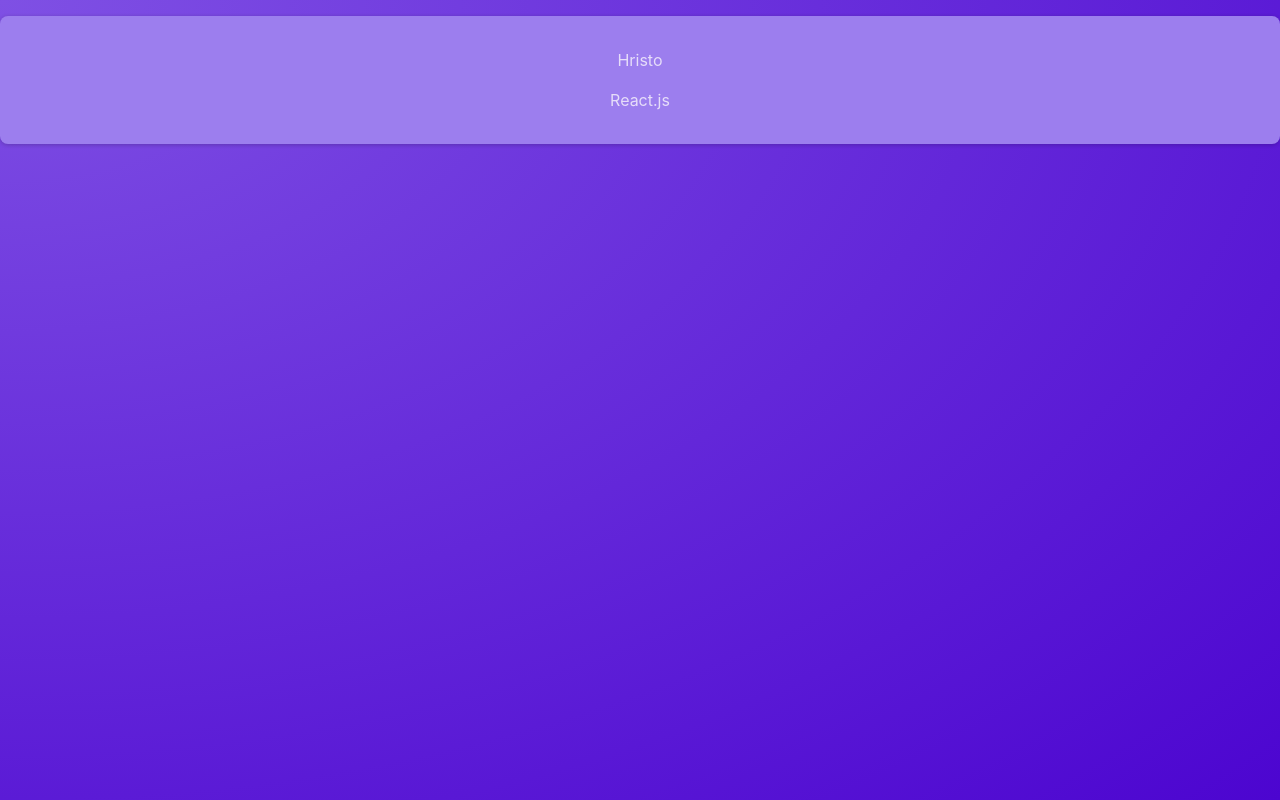
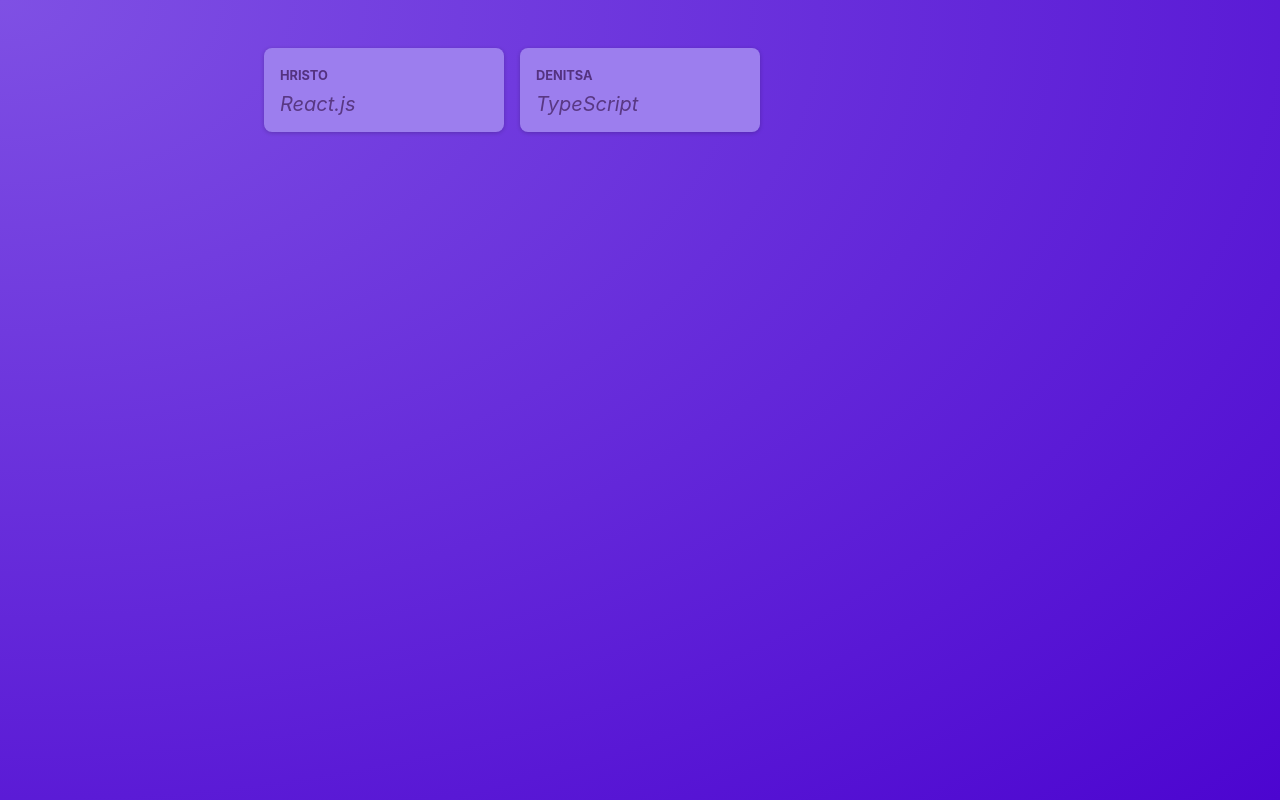
Before and after one commit to HrsHristov/poster-app, a React (Vite) app: page / in a window 1280 px wide. Built offline with nearby package versions, Linux system fonts and the light colour scheme.

Commit message:
Add PostsList Components

```diff
--- a/src/App.jsx
+++ b/src/App.jsx
@@ -1,9 +1,9 @@
-import Post from "./components/Post";
+import PostsList from "./components/PostsList";
 
 function App() {
     return (
         <main>
-            <Post author="Hristo" body="React.js" />
+            <PostsList />
         </main>
     );
 }
--- a/src/components/Post.jsx
+++ b/src/components/Post.jsx
@@ -2,10 +2,10 @@
 
 const Post = ({ author, body }) => {
     return (
-        <div className={classes.post}>
-            <p>{author}</p>
-            <p>{body}</p>
-        </div>
+        <li className={classes.post}>
+            <p className={classes.author}>{author}</p>
+            <p className={classes.text}>{body}</p>
+        </li>
     );
 };
 
--- /dev/null
+++ b/src/components/PostsList.jsx
@@ -0,0 +1,13 @@
+import Post from "./Post";
+import classes from "./PostsList.module.css";
+
+const PostsList = () => {
+    return (
+        <ul className={classes.posts}>
+            <Post author="Hristo" body="React.js" />
+            <Post author="Denitsa" body="TypeScript" />
+        </ul>
+    );
+};
+
+export default PostsList;
--- /dev/null
+++ b/src/components/PostsList.module.css
@@ -0,0 +1,10 @@
+.posts {
+    list-style: none;
+    max-width: 50rem;
+    margin: 1rem auto;
+    padding: 1rem 0;
+    display: grid;
+    gap: 1rem;
+    grid-template-columns: repeat(3, 30%);
+    justify-content: center;
+}
--- a/src/index.css
+++ b/src/index.css
@@ -18,6 +18,6 @@
 
 body {
     margin: 0;
-    text-align: center;
+    /* text-align: center; */
     color: #e6ddf9;
 }
```
